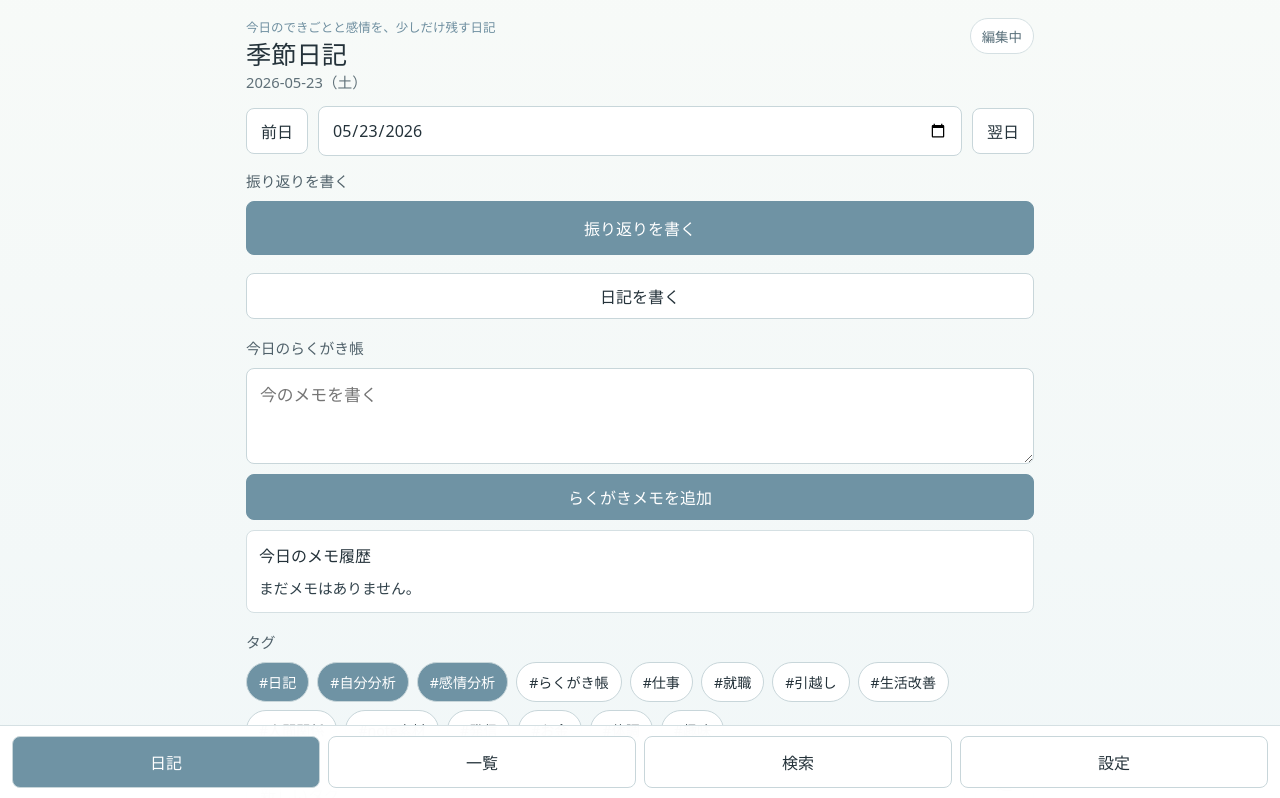
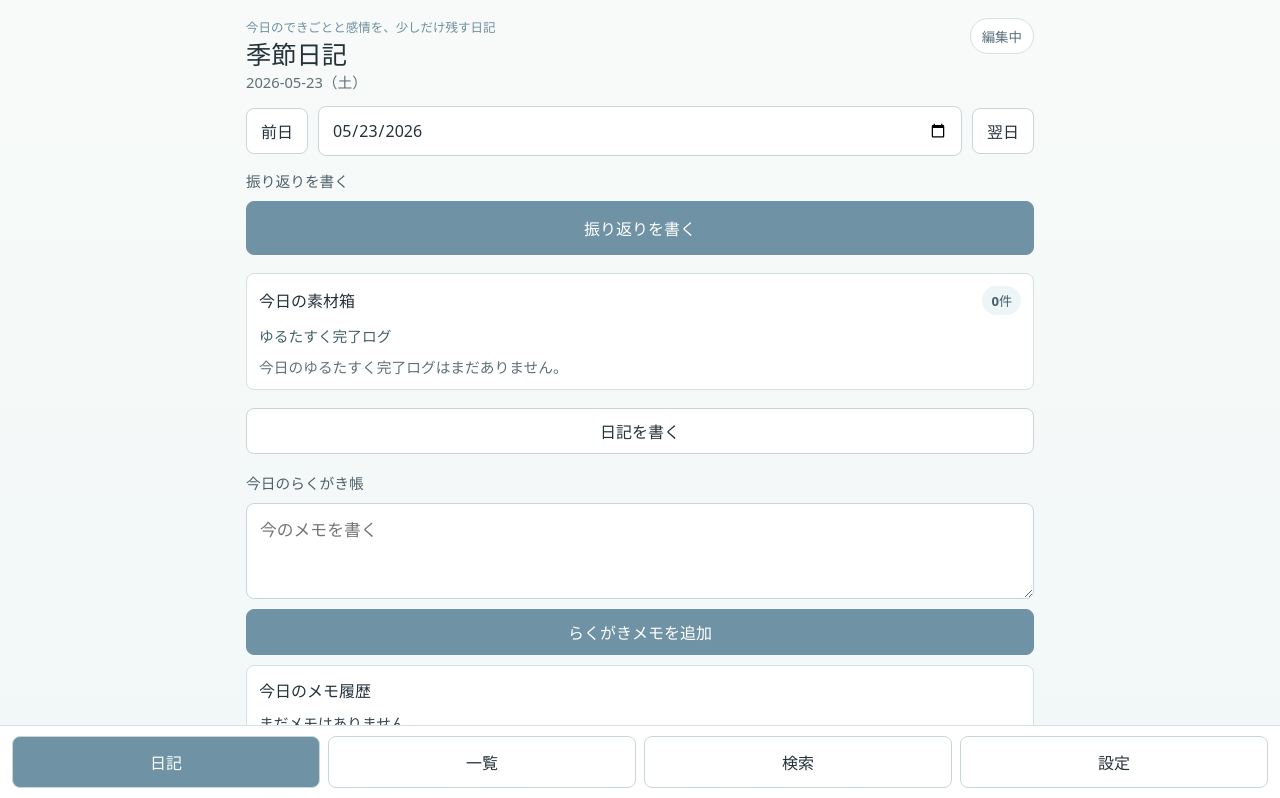
Before and after one commit to kirokubox/diary-app, a React (Vite) app: page / in a window 1280 px wide. Shown: the top 798 px of the page. Built offline with nearby package versions, Linux system fonts and the light colour scheme.

Commit message:
季節日記・ゆるたすく連携 第3回：ゆるたすく完了ログを季節日記の今日の素材箱へ表示する

```diff
--- a/src/App.tsx
+++ b/src/App.tsx
@@ -24,6 +24,7 @@ import type { AppSettings, DiaryEntry, Energy, Mood, SaveState, ScratchItem, Tab
 
 const DATE_PATTERN = /^\d{4}-\d{2}-\d{2}$/;
 const DIARY_TASK_CANDIDATES_KEY = "yuki-app-bridge-diary-task-candidates-v1";
+const TASK_DIARY_COMPLETIONS_KEY = "yuki-app-bridge-task-diary-completions-v1";
 const CURRENT_MONTH_KEY = toDateInputValue().slice(0, 7);
 const WAKE_UP_TIME_OPTIONS = Array.from({ length: 48 }, (_, index) => {
   const hour = String(Math.floor(index / 2)).padStart(2, "0");
@@ -81,6 +82,26 @@ type DiaryTaskCandidate = {
 type CandidateDraft = {
   memo: ScratchItem;
   title: string;
+};
+
+type TaskDiaryCompletionBridgeStatus = "pending" | "imported" | "dismissed";
+
+type TaskDiaryCompletionBridgeItem = {
+  id: string;
+  sourceApp: "yuru-task";
+  type: "taskCompletion";
+  sourceTaskId: string;
+  title: string;
+  memo?: string;
+  completedAt: string;
+  completedLifeDate: string;
+  durationMinutes: number | null;
+  category?: string;
+  createdAt: string;
+  updatedAt: string;
+  status: TaskDiaryCompletionBridgeStatus;
+  processedAt?: string;
+  targetDiaryDate?: string;
 };
 
 function makeEntry(date: string, settings: AppSettings): DiaryEntry {
@@ -177,6 +198,70 @@ function loadDiaryTaskCandidates(): DiaryTaskCandidate[] {
 
 function saveDiaryTaskCandidates(candidates: DiaryTaskCandidate[]) {
   localStorage.setItem(DIARY_TASK_CANDIDATES_KEY, JSON.stringify(candidates));
+}
+
+function isTaskDiaryCompletionBridgeItem(value: unknown): value is TaskDiaryCompletionBridgeItem {
+  if (!value || typeof value !== "object") return false;
+  const item = value as Partial<TaskDiaryCompletionBridgeItem>;
+  return (
+    typeof item.id === "string" &&
+    item.sourceApp === "yuru-task" &&
+    item.type === "taskCompletion" &&
+    typeof item.sourceTaskId === "string" &&
+    typeof item.title === "string" &&
+    typeof item.completedAt === "string" &&
+    typeof item.completedLifeDate === "string" &&
+    (item.durationMinutes === null || typeof item.durationMinutes === "number") &&
+    typeof item.createdAt === "string" &&
+    typeof item.updatedAt === "string" &&
+    ["pending", "imported", "dismissed"].includes(item.status ?? "")
+  );
+}
+
+function loadTaskDiaryCompletionBridgeItems(): TaskDiaryCompletionBridgeItem[] {
+  try {
+    const raw = localStorage.getItem(TASK_DIARY_COMPLETIONS_KEY);
+    if (!raw) return [];
+    const parsed = JSON.parse(raw);
+    return Array.isArray(parsed) ? parsed.filter(isTaskDiaryCompletionBridgeItem) : [];
+  } catch {
+    return [];
+  }
+}
+
+function saveTaskDiaryCompletionBridgeItems(items: TaskDiaryCompletionBridgeItem[]) {
+  localStorage.setItem(TASK_DIARY_COMPLETIONS_KEY, JSON.stringify(items));
+}
+
+function formatTaskDuration(minutes: number | null) {
+  if (minutes === null) return "";
+  if (minutes < 60) return `${minutes}分`;
+  const hours = Math.floor(minutes / 60);
+  const rest = minutes % 60;
+  return rest === 0 ? `${hours}時間` : `${hours}時間${rest}分`;
+}
+
+function taskCompletionLine(item: TaskDiaryCompletionBridgeItem) {
+  const time = item.completedAt.slice(11, 16);
+  const duration = formatTaskDuration(item.durationMinutes);
+  return `${time}　${item.title}${duration ? `（${duration}）` : ""}`;
+}
+
+function appendTodayFact(body: string, line: string) {
+  const heading = "■1. 今日の事実";
+  const bullet = `・${line}`;
+  const headingIndex = body.indexOf(heading);
+  if (headingIndex < 0) return `${heading}\n${bullet}\n\n${body}`;
+  const afterHeadingIndex = headingIndex + heading.length;
+  const nextSectionIndex = body.slice(afterHeadingIndex).search(/\n■\d+\./);
+  if (nextSectionIndex < 0) {
+    const trimmed = body.replace(/\s*$/, "");
+    return `${trimmed}\n${bullet}`;
+  }
+  const insertIndex = afterHeadingIndex + nextSectionIndex;
+  const before = body.slice(0, insertIndex).replace(/\s*$/, "");
+  const after = body.slice(insertIndex);
+  return `${before}\n${bullet}\n${after}`;
 }
 
 function activeCandidateForMemo(candidates: DiaryTaskCandidate[], entryDate: string, item: ScratchItem) {
@@ -430,6 +515,7 @@ function Editor({
   const [freeScratchExpanded, setFreeScratchExpanded] = useState(false);
   const [scratchDraft, setScratchDraft] = useState("");
   const [bridgeCandidates, setBridgeCandidates] = useState<DiaryTaskCandidate[]>(() => loadDiaryTaskCandidates());
+  const [taskCompletionItems, setTaskCompletionItems] = useState<TaskDiaryCompletionBridgeItem[]>(() => loadTaskDiaryCompletionBridgeItems());
   const [candidateSelectMode, setCandidateSelectMode] = useState(false);
   const [selectedScratchIds, setSelectedScratchIds] = useState<string[]>([]);
   const [candidateDrafts, setCandidateDrafts] = useState<CandidateDraft[]>([]);
@@ -439,14 +525,30 @@ function Editor({
     setFreeScratchExpanded(false);
     setScratchDraft("");
     setBridgeCandidates(loadDiaryTaskCandidates());
+    setTaskCompletionItems(loadTaskDiaryCompletionBridgeItems());
     setCandidateSelectMode(false);
     setSelectedScratchIds([]);
     setCandidateDrafts([]);
   }, [entry.id, initialBodyExpanded, bodyOpenVersion]);
 
+  useEffect(() => {
+    const refreshBridgeItems = (event: StorageEvent) => {
+      if (event.key === TASK_DIARY_COMPLETIONS_KEY) setTaskCompletionItems(loadTaskDiaryCompletionBridgeItems());
+      if (event.key === DIARY_TASK_CANDIDATES_KEY) setBridgeCandidates(loadDiaryTaskCandidates());
+    };
+    window.addEventListener("storage", refreshBridgeItems);
+    return () => window.removeEventListener("storage", refreshBridgeItems);
+  }, []);
+
   const sortedScratchItems = useMemo(
     () => [...entry.scratchItems].sort((a, b) => b.createdAt.localeCompare(a.createdAt)),
     [entry.scratchItems],
+  );
+  const todayTaskCompletionItems = useMemo(
+    () => taskCompletionItems
+      .filter((item) => item.status === "pending" && item.completedLifeDate === entry.date)
+      .sort((a, b) => a.completedAt.localeCompare(b.completedAt)),
+    [taskCompletionItems, entry.date],
   );
 
   function addScratchItem() {
@@ -514,6 +616,36 @@ function Editor({
     cancelCandidateMode();
     if (added > 0) onNotify(`${added}件をゆるたすく候補に送りました`);
     if (duplicated > 0 && added === 0) onNotify("すでにゆるたすく候補に送っています。");
+  }
+
+  function updateTaskCompletionItem(itemId: string, status: TaskDiaryCompletionBridgeStatus) {
+    const current = loadTaskDiaryCompletionBridgeItems();
+    const now = nowIsoLocal();
+    const next = current.map((item) => item.id === itemId ? {
+      ...item,
+      status,
+      processedAt: now,
+      targetDiaryDate: entry.date,
+      updatedAt: now,
+    } : item);
+    saveTaskDiaryCompletionBridgeItems(next);
+    setTaskCompletionItems(next);
+  }
+
+  function importTaskCompletionItem(item: TaskDiaryCompletionBridgeItem) {
+    const line = taskCompletionLine(item);
+    const ok = window.confirm(`今日の事実に追加しますか？\n\n・${line}`);
+    if (!ok) return;
+    onChange({ ...entry, body: appendTodayFact(entry.body, line) });
+    updateTaskCompletionItem(item.id, "imported");
+    onNotify("今日の事実に追加しました");
+  }
+
+  function dismissTaskCompletionItem(item: TaskDiaryCompletionBridgeItem) {
+    const ok = window.confirm("この素材を使わないにしますか？");
+    if (!ok) return;
+    updateTaskCompletionItem(item.id, "dismissed");
+    onNotify("素材を使わないにしました");
   }
 
   return (
@@ -606,6 +738,34 @@ function Editor({
                 placeholder="今日の出来事、感情、思考を振り返る"
               />
             </label>
+          </div>
+        )}
+      </section>
+
+      <section className="field-group material-box">
+        <div className="material-box-head">
+          <h2>今日の素材箱</h2>
+          <span>{todayTaskCompletionItems.length}件</span>
+        </div>
+        <h3>ゆるたすく完了ログ</h3>
+        {todayTaskCompletionItems.length === 0 ? (
+          <p className="empty">今日のゆるたすく完了ログはまだありません。</p>
+        ) : (
+          <div className="material-list">
+            {todayTaskCompletionItems.map((item) => (
+              <article className="material-item" key={item.id}>
+                <p>{taskCompletionLine(item)}</p>
+                {item.memo && <p className="material-memo">{item.memo}</p>}
+                <div className="material-actions">
+                  <button className="primary" type="button" onClick={() => importTaskCompletionItem(item)}>
+                    今日の事実に追加
+                  </button>
+                  <button type="button" onClick={() => dismissTaskCompletionItem(item)}>
+                    使わない
+                  </button>
+                </div>
+              </article>
+            ))}
           </div>
         )}
       </section>
--- a/src/styles.css
+++ b/src/styles.css
@@ -414,6 +414,72 @@ main {
   scroll-margin-bottom: 120px;
 }
 
+.material-box {
+  border: 1px solid #d5e0e3;
+  border-radius: 8px;
+  padding: 12px;
+  background: #ffffff;
+}
+
+.material-box-head {
+  display: flex;
+  align-items: center;
+  justify-content: space-between;
+  gap: 10px;
+}
+
+.material-box h2,
+.material-box h3 {
+  margin: 0;
+}
+
+.material-box h2 {
+  font-size: 1rem;
+}
+
+.material-box h3 {
+  color: #45606b;
+  font-size: 0.92rem;
+}
+
+.material-box-head span {
+  border-radius: 999px;
+  padding: 5px 9px;
+  background: #edf5f7;
+  color: #45606b;
+  font-size: 0.82rem;
+  font-weight: 900;
+}
+
+.material-list {
+  display: grid;
+  gap: 10px;
+}
+
+.material-item {
+  display: grid;
+  gap: 8px;
+  border-top: 1px solid #e6eef0;
+  padding-top: 10px;
+}
+
+.material-item p {
+  color: #30414a;
+  line-height: 1.6;
+  overflow-wrap: anywhere;
+}
+
+.material-memo {
+  color: #5f7078;
+  font-size: 0.9rem;
+}
+
+.material-actions {
+  display: grid;
+  grid-template-columns: minmax(0, 1fr) auto;
+  gap: 10px;
+}
+
 .details-toggle,
 .show-more-month {
   width: 100%;
```
